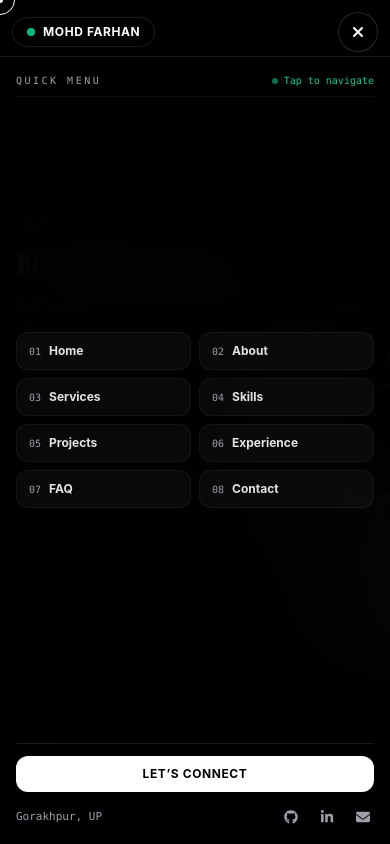
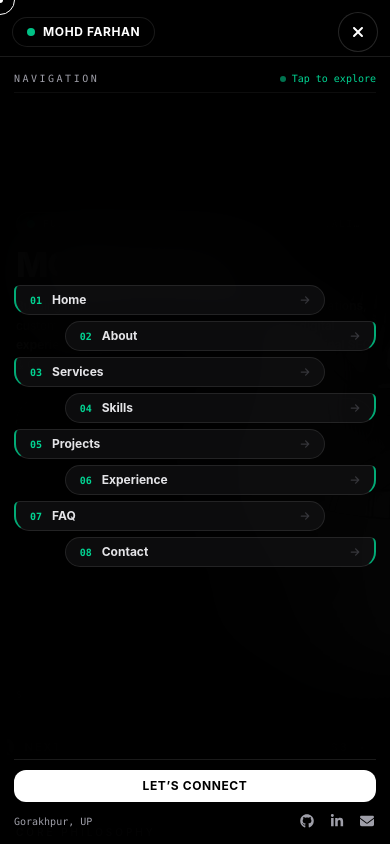
Before and after one commit to mohdfarhan7201/My-Portfolio, a React (Vite) app: page / in a window 390 px wide. Both pictures are taken after a click on the button 358 px from the left and 32 px from the top of the page. Shown: the top 844 px of the page. Built offline with nearby package versions, Linux system fonts and the light colour scheme.

Commit message:
feat(mobile-menu): implement alternating zig-zag layout (Home Left, About Right, etc.) with zero scrolling

```diff
--- a/src/components/layout/Navbar.jsx
+++ b/src/components/layout/Navbar.jsx
@@ -91,68 +91,79 @@ function Navbar() {
         </nav>
       </div>
 
-      {/* Zero-Scroll Compact Mobile Drawer Menu */}
+      {/* Zero-Scroll Alternating Zig-Zag Mobile Menu Drawer */}
       <AnimatePresence>
         {menuOpen && (
           <motion.div
-            initial={{ opacity: 0, scale: 0.96, y: -10 }}
+            initial={{ opacity: 0, scale: 0.97, y: -10 }}
             animate={{ opacity: 1, scale: 1, y: 0 }}
-            exit={{ opacity: 0, scale: 0.96, y: -10 }}
+            exit={{ opacity: 0, scale: 0.97, y: -10 }}
             transition={{ duration: 0.2, ease: "easeOut" }}
-            className="fixed inset-0 top-[56px] z-[999] pointer-events-auto md:hidden bg-black/95 backdrop-blur-2xl border-t border-white/10 flex flex-col justify-between p-4 xs:p-5 overflow-hidden h-[calc(100dvh-56px)] max-h-[calc(100dvh-56px)] select-none"
+            className="fixed inset-0 top-[56px] z-[999] pointer-events-auto md:hidden bg-black/95 backdrop-blur-2xl border-t border-white/10 flex flex-col justify-between p-3.5 xs:p-4 overflow-hidden h-[calc(100dvh-56px)] max-h-[calc(100dvh-56px)] select-none"
           >
             {/* Header tag */}
-            <div className="flex items-center justify-between pb-2 border-b border-white/5 shrink-0">
+            <div className="flex items-center justify-between pb-1.5 border-b border-white/5 shrink-0">
               <span className="text-[10px] font-mono uppercase tracking-[2.5px] text-zinc-400 font-accent">
-                Quick Menu
+                Navigation
               </span>
               <span className="text-[10px] font-mono text-emerald-400 flex items-center gap-1.5">
                 <span className="w-1.5 h-1.5 rounded-full bg-emerald-400 animate-pulse" />
-                Tap to navigate
+                Tap to explore
               </span>
             </div>
 
-            {/* 2-Column Responsive Navigation Grid (Fits screen without scrolling) */}
-            <div className="grid grid-cols-2 gap-2 xs:gap-2.5 w-full my-auto py-2">
-              {navLinks.map((link) => (
+            {/* Alternating Zig-Zag List: Home Left -> About Right -> Services Left -> Skills Right */}
+            <div className="flex flex-col justify-center gap-1.5 xs:gap-2 w-full my-auto py-1">
+              {navLinks.map((link, idx) => {
+                const isLeft = idx % 2 === 0;
+                return (
+                  <div
+                    key={link.name}
+                    className={`w-full flex ${isLeft ? "justify-start" : "justify-end"}`}
+                  >
                     <a
-                  key={link.name}
                       href={link.href}
                       onClick={handleLinkClick}
-                  className="group flex items-center justify-between px-3 py-2.5 xs:py-3 rounded-xl border border-white/5 bg-zinc-900/40 hover:border-white/25 hover:bg-zinc-900/70 active:scale-95 transition-all text-left shadow-md"
+                      className={`group w-[86%] xs:w-[82%] flex items-center justify-between px-3.5 py-1.5 xs:py-2 rounded-2xl ${
+                        isLeft
+                          ? "rounded-tl-md border-l-2 border-l-emerald-400/80 border-y border-r border-white/10"
+                          : "rounded-tr-md border-r-2 border-r-emerald-400/80 border-y border-l border-white/10"
+                      } bg-zinc-900/50 hover:bg-zinc-800/80 hover:border-white/30 active:scale-[0.98] transition-all shadow-md`}
                     >
-                  <div className="flex items-center gap-2 min-w-0">
-                    <span className="text-[10px] font-mono text-zinc-400 group-hover:text-emerald-400 transition-colors shrink-0">
+                      <div className="flex items-center gap-2.5 min-w-0">
+                        <span className="text-[10px] font-mono text-emerald-400 shrink-0 font-semibold">
                           {link.num}
                         </span>
                         <span className="text-xs xs:text-sm font-bold font-heading text-zinc-200 group-hover:text-white transition-colors truncate">
                           {link.name}
                         </span>
                       </div>
-                  <FaArrowRight className="text-[10px] text-zinc-400 group-hover:text-white group-hover:translate-x-0.5 transition-all shrink-0 ml-1 opacity-0 group-hover:opacity-100" />
+                      <FaArrowRight className="text-[10px] text-zinc-500 group-hover:text-white group-hover:translate-x-0.5 transition-all shrink-0 opacity-40 group-hover:opacity-100" />
                     </a>
-              ))}
+                  </div>
+                );
+              })}
             </div>
 
-            {/* Compact Bottom Section: CTA & Socials (Never overflows) */}
-            <div className="pt-3 border-t border-white/10 flex flex-col gap-2.5 shrink-0">
+            {/* Compact Bottom Section: CTA & Socials */}
+            <div className="pt-2.5 border-t border-white/10 flex flex-col gap-2 shrink-0">
               <a
                 href="#contact"
                 onClick={handleLinkClick}
-                className="w-full py-2.5 xs:py-3 rounded-xl bg-white text-black font-heading font-bold text-xs uppercase tracking-wider text-center shadow-xl active:scale-[0.98] transition-transform"
+                className="w-full py-2 xs:py-2.5 rounded-xl bg-white text-black font-heading font-bold text-xs uppercase tracking-wider text-center shadow-xl active:scale-[0.98] transition-transform"
               >
                 Let’s Connect
               </a>
 
-              <div className="flex items-center justify-between text-zinc-400 text-[11px] font-mono pt-1">
+              <div className="flex items-center justify-between text-zinc-400 text-[10px] xs:text-[11px] font-mono pt-0.5">
                 <span>Gorakhpur, UP</span>
-                <div className="flex items-center gap-3.5 text-sm">
+                <div className="flex items-center gap-3 text-sm">
                   <a
                     href="https://github.com/mohdfarhan7201"
                     target="_blank"
                     rel="noopener noreferrer"
                     aria-label="GitHub Profile"
-                    className="hover:text-white p-1 transition-colors"
+                    className="hover:text-white p-0.5 transition-colors"
                   >
                     <FaGithub />
                   </a>
@@ -161,14 +172,14 @@ function Navbar() {
                     target="_blank"
                     rel="noopener noreferrer"
                     aria-label="LinkedIn Profile"
-                    className="hover:text-white p-1 transition-colors"
+                    className="hover:text-white p-0.5 transition-colors"
                   >
                     <FaLinkedinIn />
                   </a>
                   <a
                     href="mailto:mohd.farhan.7201@gmail.com"
                     aria-label="Send Email"
-                    className="hover:text-white p-1 transition-colors"
+                    className="hover:text-white p-0.5 transition-colors"
                   >
                     <FaEnvelope />
                   </a>
```
Lines whose indentation alone changed are shown as unchanged.
